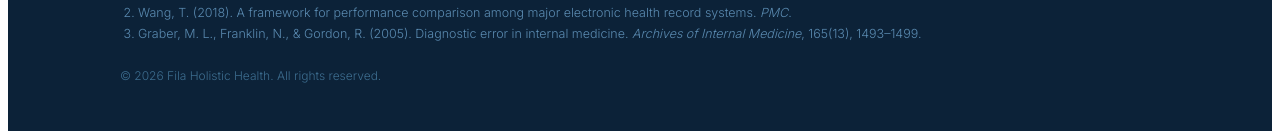
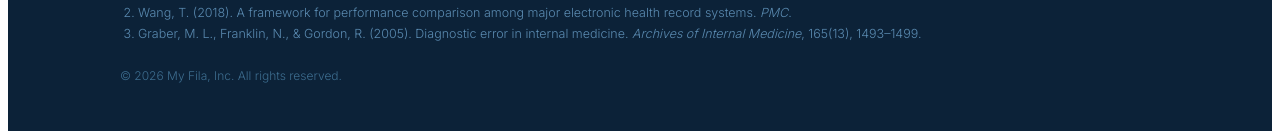
Before and after one commit to Get-Fila/fila-website, a React (Vite) app: page / in a window 1280 px wide. Shown: the part 2974-3110 px from the top of the page. Built offline with nearby package versions, Linux system fonts and the light colour scheme.

Commit message:
Update copyright to My Fila, Inc. and SEO title to Fila: The Patient's EHR
Co-Authored-By: Claude Sonnet 4.6 <noreply@anthropic.com>

```diff
--- a/index.html
+++ b/index.html
@@ -3,7 +3,7 @@
 <head>
   <meta charset="UTF-8" />
   <meta name="viewport" content="width=device-width, initial-scale=1.0" />
-  <title>Fila Holistic Health — Your health record, finally yours.</title>
+  <title>Fila: The Patient's EHR</title>
   <link rel="icon" type="image/png" href="/favicon.png" />
   <link rel="preconnect" href="https://fonts.googleapis.com" />
   <link rel="preconnect" href="https://fonts.gstatic.com" crossorigin />
--- a/src/Landing.tsx
+++ b/src/Landing.tsx
@@ -387,7 +387,7 @@ export function Landing() {
               </ol>
             </div>
             <div style={{ marginTop: 24, fontWeight: 300, fontSize: 12, color: '#3d6d8f' }}>
-              &copy; {new Date().getFullYear()} Fila Holistic Health. All rights reserved.
+              &copy; {new Date().getFullYear()} My Fila, Inc. All rights reserved.
             </div>
           </div>
         </footer>
```
